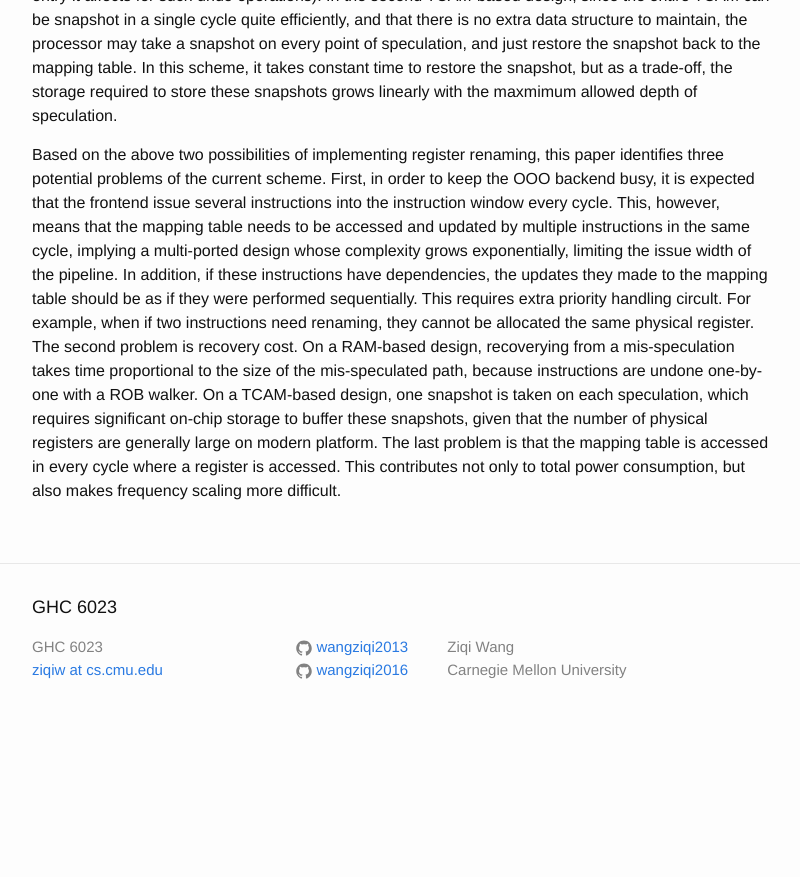
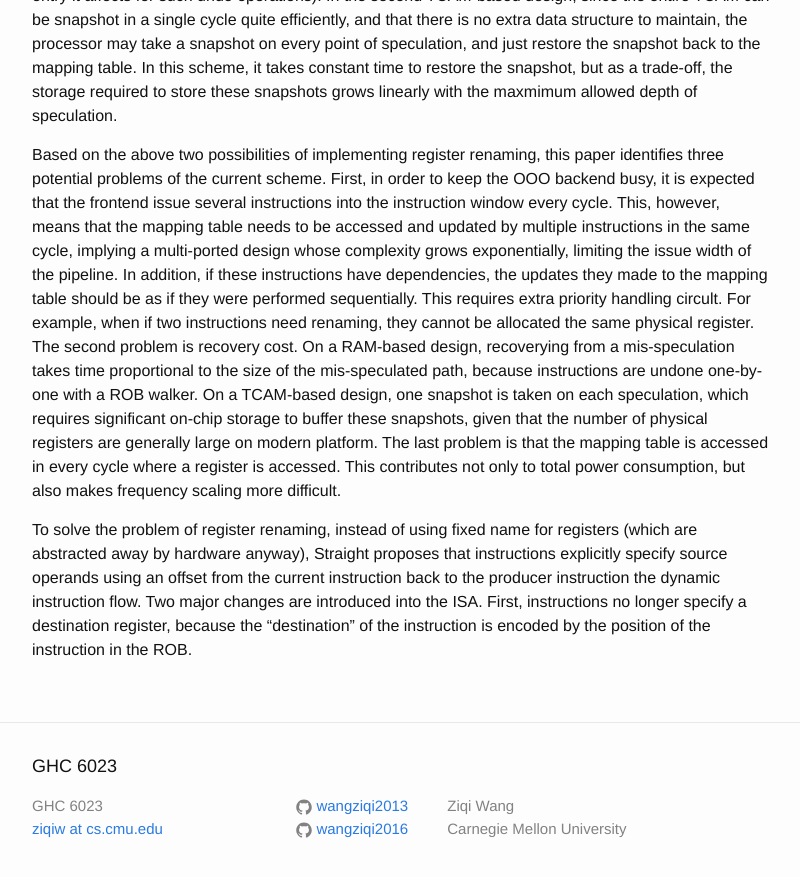
Before and after one commit to wangziqi2013/wangziqi2013.github.io, a Jekyll site: the page built from _posts/2019-08-15-straight.markdown, in a window 1280 px wide and 900 px high, scrolled down 948 px. Shown: the top 877 px of the window, without its empty margins (238-1038 px from the left). Built offline with Jekyll 4.4.1, drawn with Linux system fonts in a browser that asks for light colours; our own code applies the rules of GitHub Pages for plain Markdown files; before the commit the page ends 1689 px from its top, so only the background shows below that.

Commit message:
Adding ISA change

```diff
--- a/_posts/2019-08-15-straight.markdown
+++ b/_posts/2019-08-15-straight.markdown
@@ -60,3 +60,9 @@ one-by-one with a ROB walker. On a TCAM-based design, one snapshot is taken on e
 on-chip storage to buffer these snapshots, given that the number of physical registers are generally large on modern platform.
 The last problem is that the mapping table is accessed in every cycle where a register is accessed. This contributes not only to
 total power consumption, but also makes frequency scaling more difficult.
+
+To solve the problem of register renaming, instead of using fixed name for registers (which are abstracted away by hardware
+anyway), Straight proposes that instructions explicitly specify source operands using an offset from the current instruction
+back to the producer instruction the dynamic instruction flow. Two major changes are introduced into the ISA. First,
+instructions no longer specify a destination register, because the "destination" of the instruction is encoded by the position
+of the instruction in the ROB.
```
